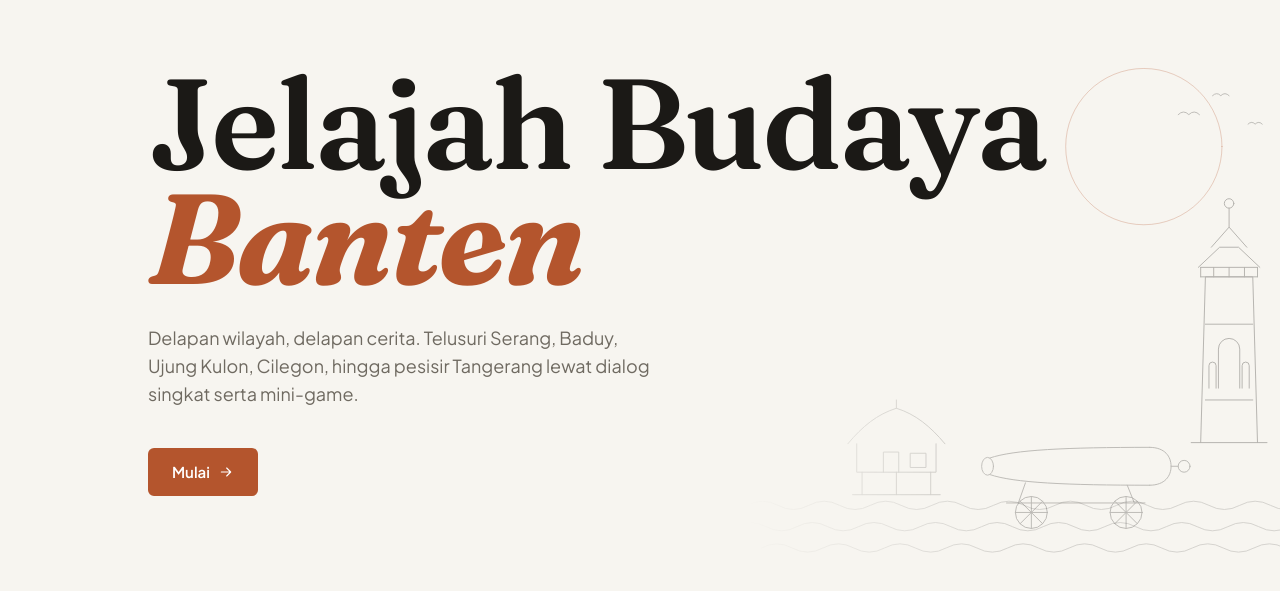
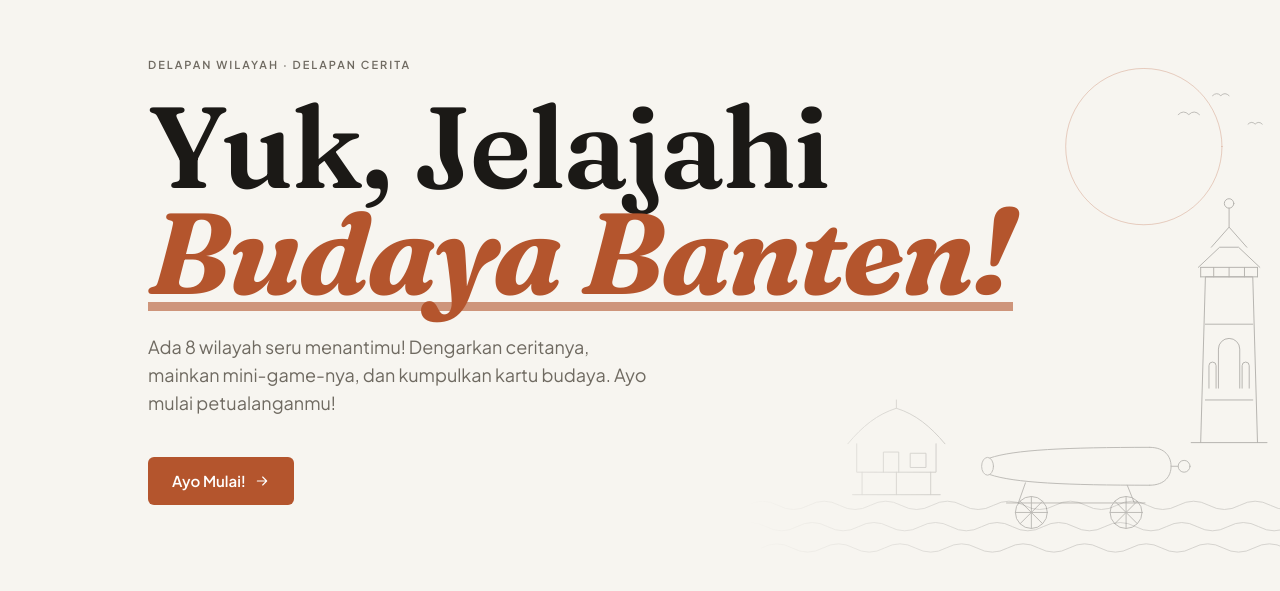
Before and after one commit to avruakeren/budayabanten, a React (Vite) app: page / in a window 1280 px wide. Shown: the part 135-726 px from the top of the page. Built offline with nearby package versions, Linux system fonts and the light colour scheme.

Commit message:
feat: landing page ramah anak dengan animasi entrance dan parallax halus

```diff
--- a/src/components/ui/Button.jsx
+++ b/src/components/ui/Button.jsx
@@ -19,8 +19,9 @@ export function Button({
   return (
     <motion.button
       type={type}
+      whileHover={{ y: -1 }}
       whileTap={{ scale: 0.99 }}
-      className={`${VARIANTS[variant] ?? VARIANTS.primary} ${className}`}
+      className={`${VARIANTS[variant] ?? VARIANTS.primary} group ${className}`}
       {...props}
     >
       {icon}
--- a/src/screens/Homepage.jsx
+++ b/src/screens/Homepage.jsx
@@ -1,5 +1,5 @@
 import { useState } from 'react';
-import { motion } from 'framer-motion';
+import { motion, useMotionValue, useReducedMotion, useSpring } from 'framer-motion';
 import { useGameState } from '../hooks/useGameState';
 import { audio } from '../lib/audio';
 import { Modal } from '../components/ui/Modal';
@@ -7,9 +7,41 @@ import { Button } from '../components/ui/Button';
 import { BantenBackdrop } from '../components/BantenBackdrop';
 import { ArrowRightIcon } from '../components/Icons';
 
+const EASE = [0.22, 1, 0.36, 1];
+const SPRING = { stiffness: 55, damping: 16, mass: 0.35 };
+
+function Reveal({ children, delay = 0, reduceMotion = false, className = '' }) {
+  if (reduceMotion) {
+    return <div className={className}>{children}</div>;
+  }
+
+  return (
+    <motion.div
+      className={className}
+      initial={{ opacity: 0, y: 14 }}
+      animate={{ opacity: 1, y: 0 }}
+      transition={{ duration: 0.55, delay, ease: EASE }}
+    >
+      {children}
+    </motion.div>
+  );
+}
+
 export function Homepage() {
   const { hasStarted, dispatch } = useGameState();
   const [confirmNew, setConfirmNew] = useState(false);
+  const reduceMotion = useReducedMotion();
+
+  const pointerX = useMotionValue(0);
+  const pointerY = useMotionValue(0);
+  const backdropX = useSpring(pointerX, SPRING);
+  const backdropY = useSpring(pointerY, SPRING);
+
+  const handlePointerMove = (event) => {
+    if (reduceMotion) return;
+    pointerX.set((event.clientX / window.innerWidth - 0.5) * 12);
+    pointerY.set((event.clientY / window.innerHeight - 0.5) * 10);
+  };
 
   const confirmStartNew = () => {
     setConfirmNew(false);
@@ -27,34 +59,58 @@ export function Homepage() {
   };
 
   return (
-    <div className="relative min-h-[100dvh] overflow-hidden">
+    <div
+      className="relative min-h-[100dvh] overflow-hidden"
+      onPointerMove={handlePointerMove}
+    >
+      <motion.div
+        aria-hidden="true"
+        className="pointer-events-none absolute inset-0"
+        style={{ x: backdropX, y: backdropY }}
+      >
         <BantenBackdrop className="absolute right-0 bottom-0 h-[min(46vh,400px)] w-[min(46vh,400px)] translate-x-[10%] text-ink [mask-image:linear-gradient(to_right,transparent_2%,black_46%)] sm:top-1/2 sm:bottom-auto sm:h-[min(74vh,720px)] sm:w-[min(74vh,720px)] sm:-translate-y-1/2 sm:translate-x-[8%]" />
+      </motion.div>
 
       <div className="relative mx-auto flex min-h-[100dvh] w-full max-w-5xl flex-col px-5 pb-8 pt-12 sm:pt-16">
-        <motion.div
-          initial={{ opacity: 0, y: 8 }}
-          animate={{ opacity: 1, y: 0 }}
-          transition={{ duration: 0.4 }}
-          className="flex flex-1 flex-col justify-center py-14"
-        >
-          <h1 className="font-display text-[clamp(3.25rem,10.5vw,8rem)] font-semibold leading-[0.9] tracking-[-0.02em] text-ink">
-            Jelajah Budaya
+        <div className="flex flex-1 flex-col justify-center py-14">
+          <Reveal delay={0} reduceMotion={reduceMotion}>
+            <p className="eyebrow">Delapan Wilayah · Delapan Cerita</p>
+          </Reveal>
+
+          <Reveal delay={0.08} reduceMotion={reduceMotion}>
+            <h1 className="mt-5 font-display text-[clamp(2.5rem,9vw,7.5rem)] font-semibold leading-[0.92] tracking-[-0.02em] text-ink">
+              Yuk, Jelajahi
               <br />
-            <span className="italic text-accent">Banten</span>
+              <span className="relative inline-block italic text-accent">
+                Budaya Banten!
+                <motion.span
+                  aria-hidden="true"
+                  className="absolute inset-x-0 -bottom-1.5 h-[0.08em] origin-left bg-accent/60"
+                  initial={reduceMotion ? false : { scaleX: 0 }}
+                  animate={{ scaleX: 1 }}
+                  transition={{ duration: 0.8, delay: 0.65, ease: EASE }}
+                />
+              </span>
             </h1>
+          </Reveal>
 
+          <Reveal delay={0.18} reduceMotion={reduceMotion}>
             <p className="mt-7 max-w-lg text-pretty text-base leading-relaxed text-muted sm:text-lg">
-            Delapan wilayah, delapan cerita. Telusuri Serang, Baduy, Ujung Kulon, Cilegon, hingga
-            pesisir Tangerang lewat dialog singkat serta mini-game.
+              Ada 8 wilayah seru menantimu! Dengarkan ceritanya, mainkan mini-game-nya, dan
+              kumpulkan kartu budaya. Ayo mulai petualanganmu!
             </p>
+          </Reveal>
 
+          <Reveal delay={0.28} reduceMotion={reduceMotion}>
             <div className="mt-10 flex flex-wrap items-center gap-x-6 gap-y-3">
               <Button
                 onClick={start}
                 className="h-12 px-6 text-[15px]"
-              trailing={<ArrowRightIcon className="h-4 w-4" />}
+                trailing={
+                  <ArrowRightIcon className="h-4 w-4 transition-transform duration-200 group-hover:translate-x-0.5" />
+                }
               >
-              {hasStarted ? 'Lanjutkan' : 'Mulai'}
+                {hasStarted ? 'Lanjutkan Petualangan' : 'Ayo Mulai!'}
               </Button>
 
               {hasStarted ? (
@@ -66,11 +122,12 @@ export function Homepage() {
                   }}
                   className="text-xs font-medium text-muted underline decoration-line underline-offset-4 transition-colors hover:text-ink"
                 >
-                Mulai dari awal
+                  Ulangi dari awal
                 </button>
               ) : null}
             </div>
-        </motion.div>
+          </Reveal>
+        </div>
       </div>
 
       <Modal
@@ -81,16 +138,16 @@ export function Homepage() {
       >
         <div className="p-6">
           <h2 id="confirm-new" className="font-display text-xl font-semibold text-ink">
-            Mulai dari awal?
+            Mulai ulang dari awal?
           </h2>
           <p className="mt-2 text-sm leading-relaxed text-muted">
-            Progres wilayah, bintang, dan kartu album akan dihapus. Tindakan ini tidak bisa dibatalkan.
+            Semua progresmu (wilayah, bintang, dan kartu) akan hilang. Yakin mau mulai ulang?
           </p>
           <div className="mt-6 flex flex-col-reverse gap-2 sm:flex-row sm:justify-end">
             <Button variant="secondary" onClick={() => setConfirmNew(false)}>
               Batal
             </Button>
-            <Button onClick={confirmStartNew}>Mulai baru</Button>
+            <Button onClick={confirmStartNew}>Ya, mulai ulang!</Button>
           </div>
         </div>
       </Modal>
```
Lines whose indentation alone changed are shown as unchanged.
